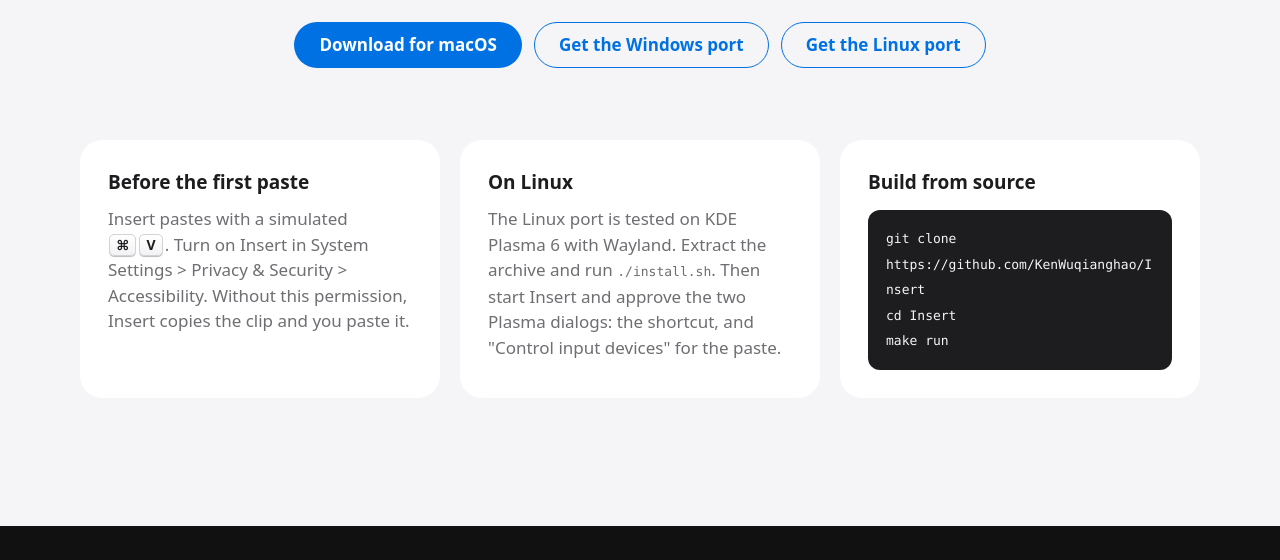
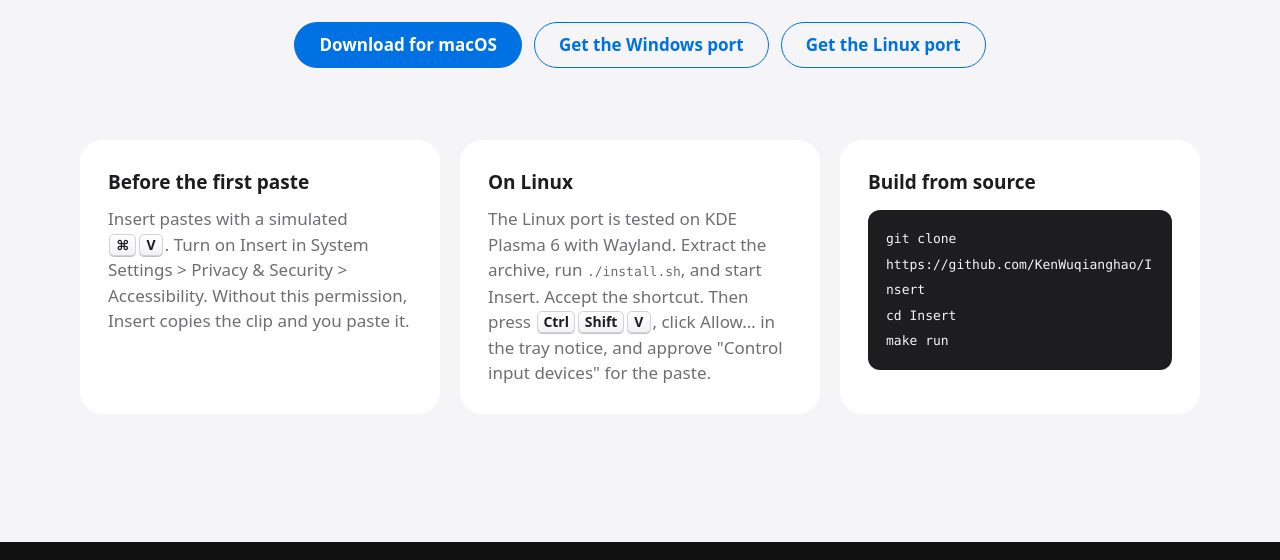
Before and after one commit to KenWuqianghao/insert-site, a plain HTML site: page index.html in a window 1280 px wide. Shown: the part 7393-7953 px from the top of the page. Drawn offline with Linux system fonts and the light colour scheme.

Commit message:
Give the steps that open the input-device dialog in the Linux note

```diff
--- a/index.html
+++ b/index.html
@@ -286,7 +286,7 @@
             </article>
             <article class="note-card">
               <h3>On Linux</h3>
-              <p>The Linux port is tested on KDE Plasma 6 with Wayland. Extract the archive and run <code>./install.sh</code>. Then start Insert and approve the two Plasma dialogs: the shortcut, and "Control input devices" for the paste.</p>
+              <p>The Linux port is tested on KDE Plasma 6 with Wayland. Extract the archive, run <code>./install.sh</code>, and start Insert. Accept the shortcut. Then press <span class="keys"><kbd>Ctrl</kbd><kbd>Shift</kbd><kbd>V</kbd></span>, click Allow… in the tray notice, and approve "Control input devices" for the paste.</p>
             </article>
             <article class="note-card">
               <h3>Build from source</h3>
```
